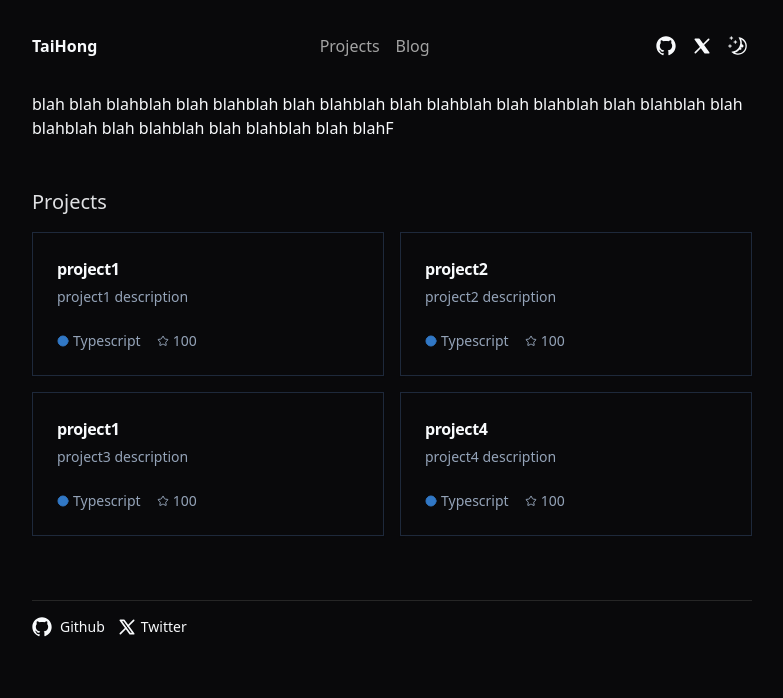
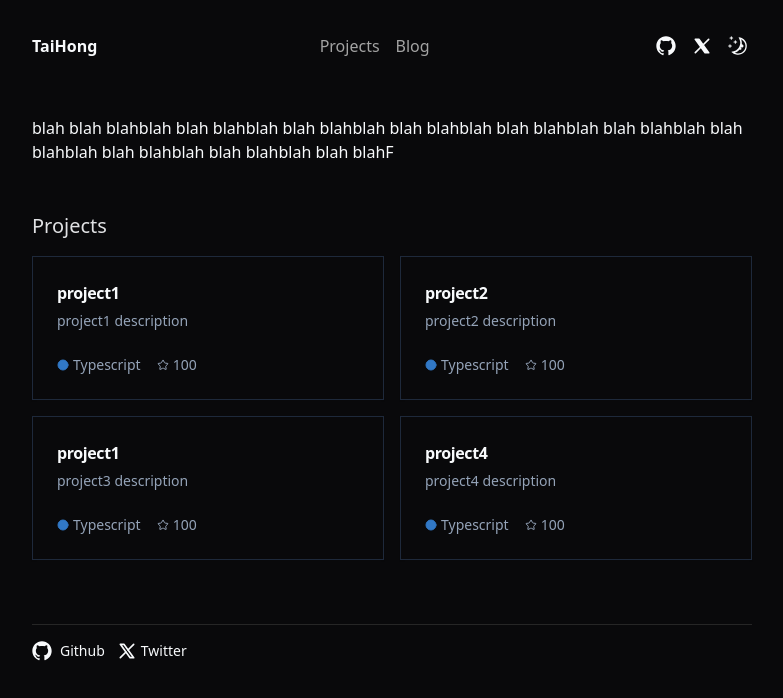
Before and after one commit to xXQiuChenXx/QiuChen, a Next.js app: page / in a window 1280 px wide. Shown: the top 698 px of the page, without its empty margins (248-1031 px from the left). Built offline with nearby package versions, Linux system fonts and the light colour scheme.

Commit message:
Update page.tsx

```diff
--- a/src/app/page.tsx
+++ b/src/app/page.tsx
@@ -5,7 +5,7 @@ import { ProjectCard } from "@/components/ProjectCard";
 
 export default function Home() {
   return (
-    <main className="grid items-center pt-6 md:py-8 py-4 gap-12 pb-10 md:pb-12">
+    <main className="grid items-center py-5 md:py-14 gap-12 pb-10 md:pb-12">
       blah blah blahblah blah blahblah blah blahblah blah blahblah blah blahblah
       blah blahblah blah blahblah blah blahblah blah blahblah blah blahF
       <section className="space-y-4">
```
